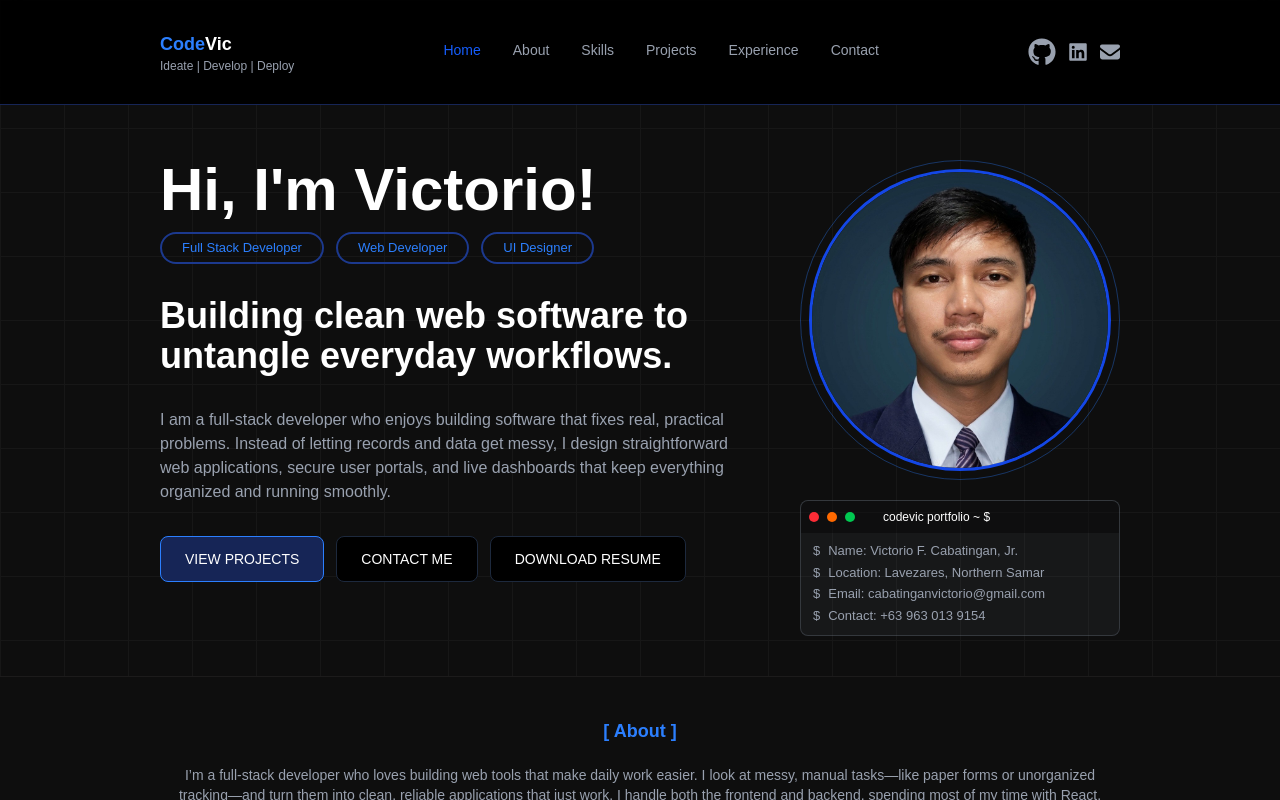
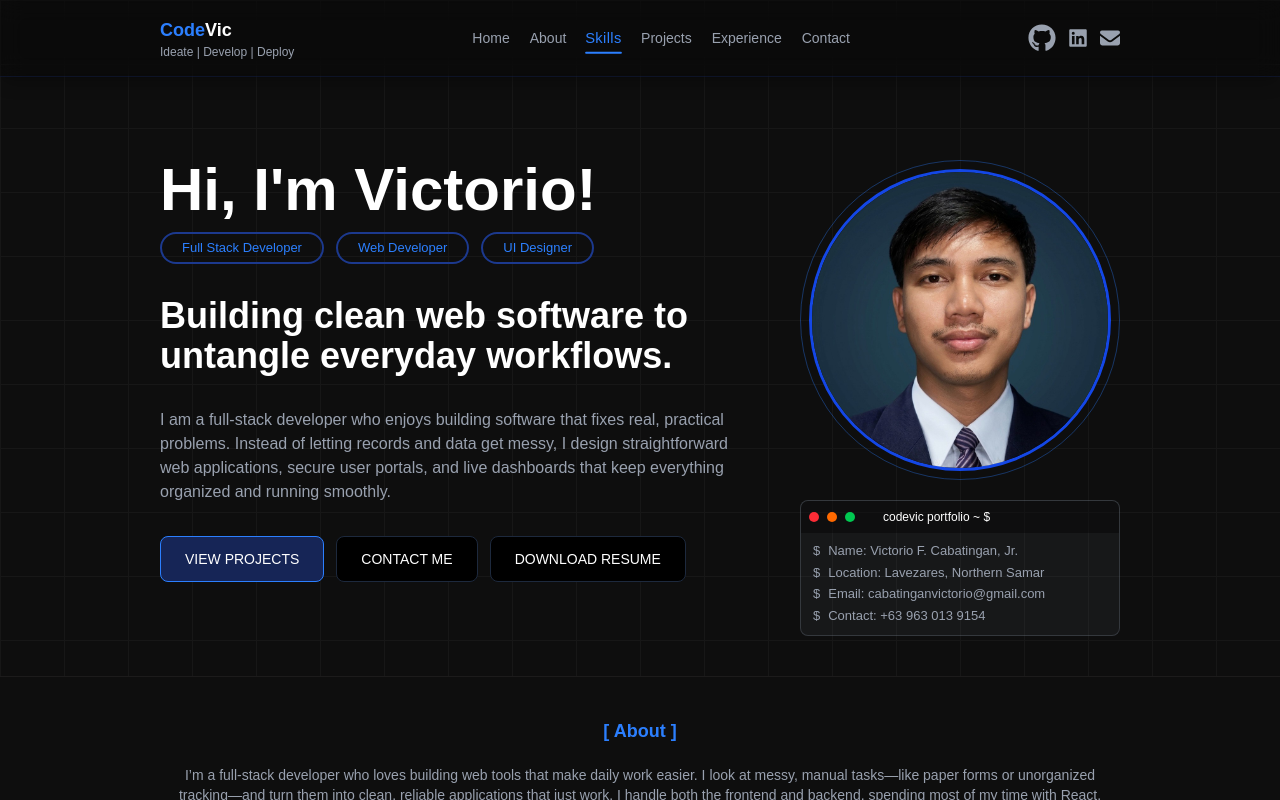
Before and after one commit to victorio222/codevic, a Next.js app: page / in a window 1280 px wide. Built offline with nearby package versions, Linux system fonts and the light colour scheme.

Commit message:
changes in header

```diff
--- a/app/layout/main/header.tsx
+++ b/app/layout/main/header.tsx
@@ -1,37 +1,155 @@
 "use client";
 
-import { useState } from "react";
+import { useState, useEffect } from "react";
 import Link from "next/link";
 import { FontAwesomeIcon } from "@fortawesome/react-fontawesome";
 import { faGithub, faLinkedin } from "@fortawesome/free-brands-svg-icons";
 import { faEnvelope } from "@fortawesome/free-solid-svg-icons";
 
+interface NavItem {
+  name: string;
+  targetId: string;
+}
+
 export default function Header() {
   const [isOpen, setIsOpen] = useState(false);
+  const [activeSection, setActiveSection] = useState("home");
+  const [isScrolled, setIsScrolled] = useState(false);
+
+  const navLinks: NavItem[] = [
+    { name: "Home", targetId: "home" },
+    { name: "About", targetId: "about" },
+    { name: "Skills", targetId: "skills" },
+    { name: "Projects", targetId: "projects" },
+    { name: "Experience", targetId: "experience" },
+    { name: "Contact", targetId: "contact" },
+  ];
+
+  useEffect(() => {
+    const handleScrollState = () => {
+      if (window.scrollY > 20) {
+        setIsScrolled(true);
+      } else {
+        setIsScrolled(false);
+      }
+    };
+
+    window.addEventListener("scroll", handleScrollState);
+    return () => window.removeEventListener("scroll", handleScrollState);
+  }, []);
+
+  useEffect(() => {
+    const observerOptions = {
+      root: null,
+      rootMargin: "-40% 0px -50% 0px",
+      threshold: 0,
+    };
+
+    const handleIntersection = (entries: IntersectionObserverEntry[]) => {
+      entries.forEach((entry) => {
+        if (entry.isIntersecting) {
+          setActiveSection(entry.target.id);
+        }
+      });
+    };
+
+    const observer = new IntersectionObserver(
+      handleIntersection,
+      observerOptions,
+    );
+
+    navLinks.forEach((link) => {
+      const element = document.getElementById(link.targetId);
+      if (element) observer.observe(element);
+    });
+
+    return () => observer.disconnect();
+  }, []);
+
+  const handleScroll = (
+    e: React.MouseEvent<HTMLAnchorElement>,
+    targetId: string,
+  ) => {
+    e.preventDefault();
+    setIsOpen(false);
+    setActiveSection(targetId);
+
+    const element = document.getElementById(targetId);
+    if (element) {
+      element.scrollIntoView({
+        behavior: "smooth",
+        block: "start",
+      });
+
+      window.history.pushState(null, "", `#${targetId}`);
+    }
+  };
 
   return (
     <>
-      <header className="py-5 lg:py-7.5 px-6 md:px-10 lg:px-40 border-b border-blue-950 fixed top-0 left-0 w-full z-100 backdrop-blur-md bg-black/95">
+      <header
+        className={`fixed top-0 left-0 w-full z-50 transition-all duration-300 ${
+          isScrolled
+            ? "py-4 border-b border-blue-950/40 bg-black"
+            : "py-4 border-b border-blue-950/40 bg-black/25 backdrop-blur-md [@supports(backdrop-filter:blur(0))]:backdrop-blur-md shadow-lg shadow-black/20"
+        } px-6 md:px-10 lg:px-40`}
+      >
         <nav className="flex items-center justify-between text-blue-50 max-w-7xl mx-auto">
           <div>
-            <h1 className="text-blue-500 font-extrabold text-lg">Code<span className="text-white">Vic</span></h1>
-            <p className="text-[10px] md:text-xs text-gray-400">Ideate | Develop | Deploy</p>
+            <h1 className="text-blue-500 font-extrabold text-lg">
+              Code<span className="text-white">Vic</span>
+            </h1>
+            <p className="text-[10px] md:text-xs text-gray-400">
+              Ideate | Develop | Deploy
+            </p>
           </div>
 
-          <div className="hidden md:flex items-center gap-5 text-[14px] text-gray-400">
-            <Link href="/#" className="nav-link active hover:text-white transition-colors">Home</Link>
-            <Link href="/#" className="nav-link hover:text-white transition-colors">About</Link>
-            <Link href="/#" className="nav-link hover:text-white transition-colors">Skills</Link>
-            <Link href="/#" className="nav-link hover:text-white transition-colors">Projects</Link>
-            <Link href="/#" className="nav-link hover:text-white transition-colors">Experience</Link>
-            <Link href="/#" className="nav-link hover:text-white transition-colors">Contact</Link>
+          <div className="hidden md:flex items-center gap-5 text-[14px]">
+            {navLinks.map((link) => {
+              const isActive = activeSection === link.targetId;
+              return (
+                <a
+                  key={link.targetId}
+                  href={`#${link.targetId}`}
+                  onClick={(e) => handleScroll(e, link.targetId)}
+                  className={`transition-all duration-300 cursor-pointer font-medium relative py-1 ${
+                    isActive
+                      ? "text-blue-500 font-bold tracking-wide scale-105"
+                      : "text-gray-400 hover:text-white"
+                  }`}
+                >
+                  {link.name}
+                  {isActive && (
+                    <span className="absolute bottom-0 left-0 w-full h-0.5 bg-blue-500 rounded-full animate-fade-in" />
+                  )}
+                </a>
+              );
+            })}
           </div>
 
           <div className="hidden md:block">
             <ul className="flex items-center gap-3 text-lg text-gray-400">
-              <Link href="https://github.com/victorio222" target="_blank" className="hover:text-blue-500 cursor-pointer"><FontAwesomeIcon icon={faGithub} className="w-7 h-7" /></Link>
-              <Link href="https://linkedin.com/in/victorio-cabatingan-jr-94199737b" target="_blank" className="hover:text-blue-500 cursor-pointer transition-colors"><FontAwesomeIcon icon={faLinkedin} className="w-5 h-5" /></Link>
-              <Link href="mailto:cabatinganvictorio@gmail.com" target="_blank" className="hover:text-blue-500 cursor-pointer transition-colors"><FontAwesomeIcon icon={faEnvelope} className="w-5 h-5" /></Link>
+              <Link
+                href="https://github.com/victorio222"
+                target="_blank"
+                className="hover:text-blue-500 cursor-pointer"
+              >
+                <FontAwesomeIcon icon={faGithub} className="w-7 h-7" />
+              </Link>
+              <Link
+                href="https://linkedin.com/in/victorio-cabatingan-jr-94199737b"
+                target="_blank"
+                className="hover:text-blue-500 cursor-pointer transition-colors"
+              >
+                <FontAwesomeIcon icon={faLinkedin} className="w-5 h-5" />
+              </Link>
+              <Link
+                href="mailto:cabatinganvictorio@gmail.com"
+                target="_blank"
+                className="hover:text-blue-500 cursor-pointer transition-colors"
+              >
+                <FontAwesomeIcon icon={faEnvelope} className="w-5 h-5" />
+              </Link>
             </ul>
           </div>
 
@@ -40,29 +158,75 @@ export default function Header() {
             className="md:hidden text-gray-400 hover:text-white focus:outline-none p-1"
             aria-label="Toggle Menu"
           >
-            <svg className="w-6 h-6" fill="none" stroke="currentColor" viewBox="0 0 24 24">
+            <svg
+              className="w-6 h-6"
+              fill="none"
+              stroke="currentColor"
+              viewBox="0 0 24 24"
+            >
               {isOpen ? (
-                <path strokeLinecap="round" strokeLinejoin="round" strokeWidth="2" d="M6 18L18 6M6 6l12 12" />
+                <path
+                  strokeLinecap="round"
+                  strokeLinejoin="round"
+                  strokeWidth="2"
+                  d="M6 18L18 6M6 6l12 12"
+                />
               ) : (
-                <path strokeLinecap="round" strokeLinejoin="round" strokeWidth="2" d="M4 6h16M4 12h16M4 18h16" />
+                <path
+                  strokeLinecap="round"
+                  strokeLinejoin="round"
+                  strokeWidth="2"
+                  d="M4 6h16M4 12h16M4 18h16"
+                />
               )}
             </svg>
           </button>
         </nav>
 
-        <div className={`md:hidden overflow-hidden transition-all duration-300 ease-in-out ${isOpen ? "max-h-100 opacity-100 mt-4" : "max-h-0 opacity-0"}`}>
-          <div className="flex flex-col gap-4 pb-4 text-[15px] text-gray-400 border-t border-blue-950/50 pt-4">
-            <Link href="/#" onClick={() => setIsOpen(false)} className="hover:text-white transition-colors">Home</Link>
-            <Link href="/#" onClick={() => setIsOpen(false)} className="hover:text-white transition-colors">About</Link>
-            <Link href="/#" onClick={() => setIsOpen(false)} className="hover:text-white transition-colors">Skills</Link>
-            <Link href="/#" onClick={() => setIsOpen(false)} className="hover:text-white transition-colors">Projects</Link>
-            <Link href="/#" onClick={() => setIsOpen(false)} className="hover:text-white transition-colors">Experience</Link>
-            <Link href="/#" onClick={() => setIsOpen(false)} className="hover:text-white transition-colors">Contact</Link>
+        <div
+          className={`md:hidden overflow-hidden transition-all duration-300 ease-in-out ${isOpen ? "max-h-100 opacity-100 mt-4" : "max-h-0 opacity-0"}`}
+        >
+          <div className="flex flex-col gap-4 pb-4 text-[15px] border-t border-blue-950/50 pt-4">
+            {navLinks.map((link) => {
+              const isActive = activeSection === link.targetId;
+              return (
+                <a
+                  key={link.targetId}
+                  href={`#${link.targetId}`}
+                  onClick={(e) => handleScroll(e, link.targetId)}
+                  className={`transition-colors cursor-pointer pl-2 border-l-2 ${
+                    isActive
+                      ? "text-blue-500 font-bold border-blue-500 bg-blue-500/5 py-1 rounded-r"
+                      : "text-gray-400 hover:text-white border-transparent"
+                  }`}
+                >
+                  {link.name}
+                </a>
+              );
+            })}
 
-            <ul className="flex items-center gap-4 text-[13px] text-gray-500 border-t border-blue-950/30 pt-3 mt-1">
-              <Link href="https://github.com/victorio222" target="_blank" className="hover:text-blue-500 cursor-pointer"><FontAwesomeIcon icon={faGithub} className="w-7 h-7" /></Link>
-              <Link href="https://linkedin.com/in/victorio-cabatingan-jr-94199737b" target="_blank" className="hover:text-blue-500 cursor-pointer transition-colors"><FontAwesomeIcon icon={faLinkedin} className="w-5 h-5" /></Link>
-              <Link href="mailto:cabatinganvictorio@gmail.com" target="_blank" className="hover:text-blue-500 cursor-pointer transition-colors"><FontAwesomeIcon icon={faEnvelope} className="w-5 h-5" /></Link>
+            <ul className="flex items-center gap-4 text-[20px] text-gray-500 border-t border-blue-950/30 pt-3">
+              <Link
+                href="https://github.com/victorio222"
+                target="_blank"
+                className="hover:text-blue-500 cursor-pointer"
+              >
+                <FontAwesomeIcon icon={faGithub} className="w-7 h-7" />
+              </Link>
+              <Link
+                href="https://linkedin.com/in/victorio-cabatingan-jr-94199737b"
+                target="_blank"
+                className="hover:text-blue-500 cursor-pointer transition-colors"
+              >
+                <FontAwesomeIcon icon={faLinkedin} className="w-5 h-5" />
+              </Link>
+              <Link
+                href="mailto:cabatinganvictorio@gmail.com"
+                target="_blank"
+                className="hover:text-blue-500 cursor-pointer transition-colors"
+              >
+                <FontAwesomeIcon icon={faEnvelope} className="w-5 h-5" />
+              </Link>
             </ul>
           </div>
         </div>
```
